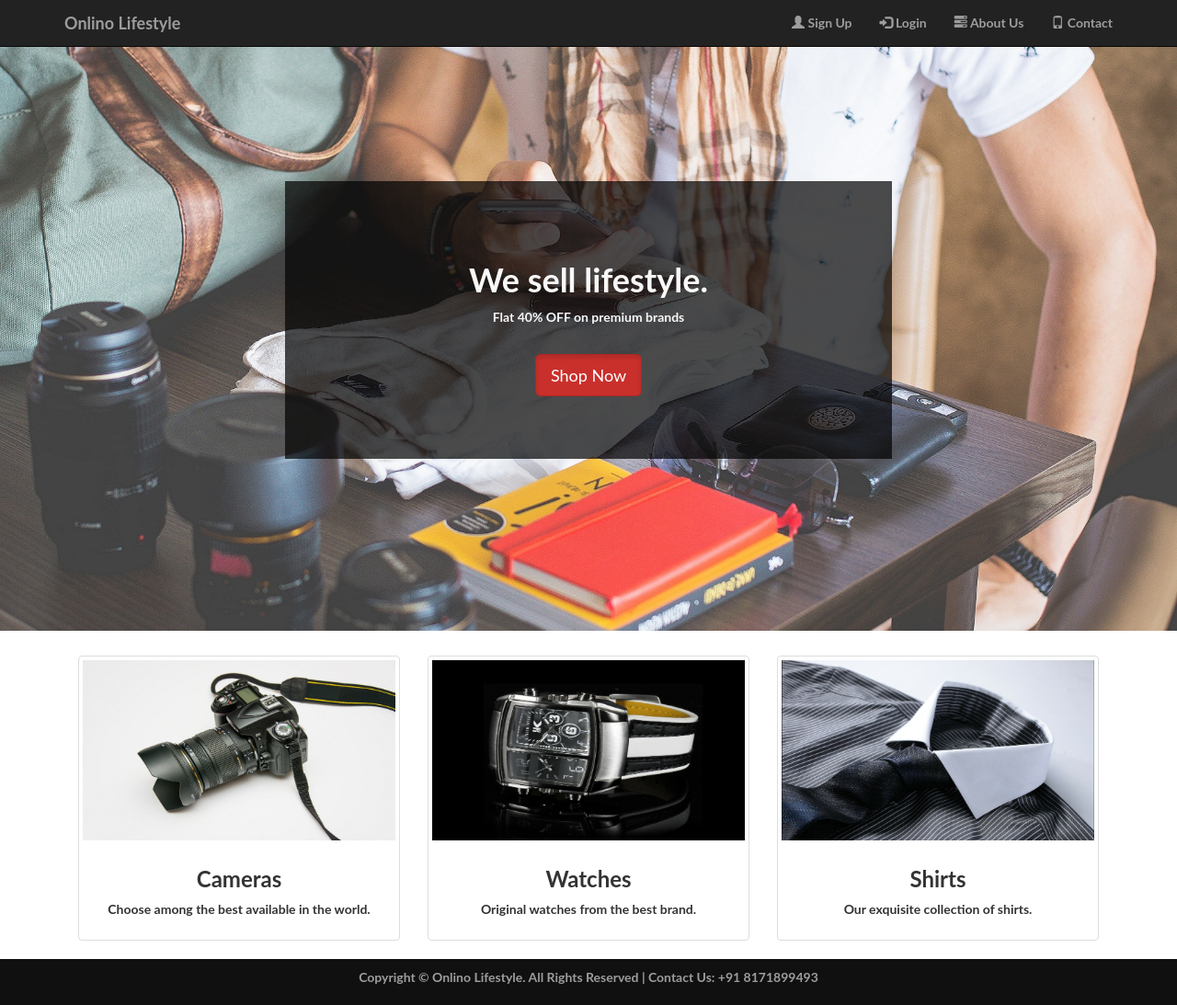
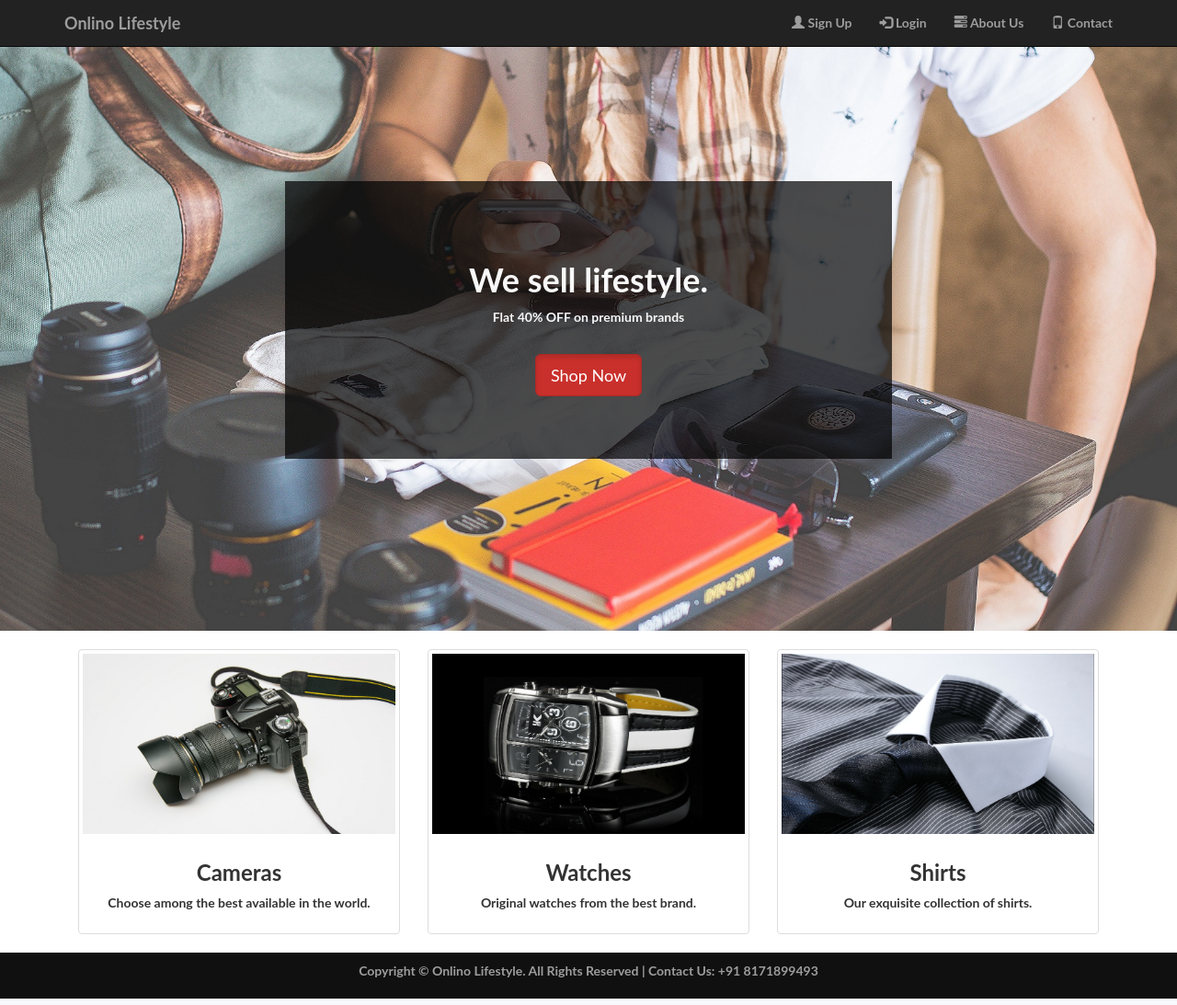
Before and after one commit to prakhartamta/onlino-lifestyle, a PHP site: page /training_project/ in a window 1280 px wide. Shown: the whole page at 92% size. Run offline with PHP 8.4, Linux system fonts and the light colour scheme.

Commit message:
update in response

```diff
--- a/index.php
+++ b/index.php
@@ -31,7 +31,7 @@
         </nav>
 
 
-           <div class="content">
+           <div>
             <!--Main banner image starts-->
             <div id = "banner_image">
                 <div class="container">
@@ -50,9 +50,9 @@
        <!--Main banner image end-->
 
     <!--Item categories listing-->
-    <div class="container">
+    <div class="container" style="margin-top: 20px">
         <row>
-              <div class="col-sm-4">
+              <div class="col-lg-4 col-xs-12">
                 <a href="product.php#cameras" alt="">
                 <div class="thumbnail">
                   <img src="img/1.jpg">
@@ -66,7 +66,7 @@
                 </a>
             </div>
 
-        <div class="col-sm-4">
+        <div class="col-lg-4 col-xs-12">
             <a href="product.php#watches">
             <div class="thumbnail">
                 <img src="img/7.jpg" alt="">
@@ -79,7 +79,7 @@
             </a>
          </div>
 
-               <div class="col-sm-4">
+               <div class="col-lg-4 col-xs-12">
                  <a href="product.php#shirts">
                  <div class="thumbnail">
                     <img src="img/8.jpg" alt="">
--- a/signup.php
+++ b/signup.php
@@ -37,7 +37,7 @@ if (isset($_SESSION['email']))
         </nav>
         <div class="container">
          <div class="row row_style">
-            <div class= "col-xs-4 col-xs-offset-4">
+            <div class= "col-xs-12  col-lg-4 col-lg-offset-4">
 
 
                        <h1>SIGN-UP</h1>
```
